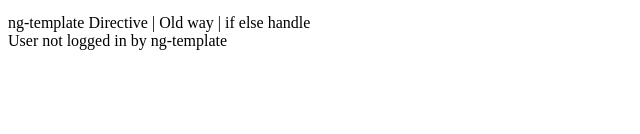
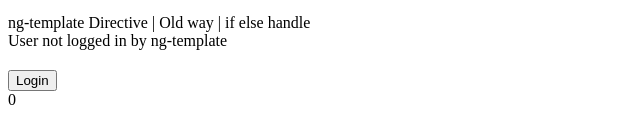
Before and after one commit to janaka120/angular18-project, an Angular app: page / in a window 1280 px wide. Shown: the part 1039-1173 px from the top of the page, without its empty margins (0-640 px from the left). Before the commit the page ends 1117 px from the top, so only its background shows below. Built offline with nearby package versions, Linux system fonts and the light colour scheme.

Commit message:
handle number values using if directive

```diff
--- a/src/app/app.component.html
+++ b/src/app/app.component.html
@@ -99,4 +99,13 @@
         <ng-template #errorMessage>User not logged in by ng-template</ng-template>
     </div>
 
+    <div>
+        <!-- if directive with number values -->
+        <button (click)="loginButtonClick()" *ngIf="loginAttemptCount < 3">Login</button>
+        <span>{{loginAttemptCount}}</span>
+        @if (loginAttemptCount >= 3) {
+            <h3>User exceeded number of login attempt</h3>
+        }
+    </div>
+
 </div>
--- a/src/app/app.component.ts
+++ b/src/app/app.component.ts
@@ -22,6 +22,7 @@ export class AppComponent {
   isLoggedIn = false;
 
   fruitName = 'Apple';
+  loginAttemptCount = 0;
 
   buttonClick () {
     console.log("Button Click..");
@@ -45,4 +46,8 @@ export class AppComponent {
     console.log("Press Enter key", userDetails.value);
     this.username = userDetails.value;
   }
+
+  loginButtonClick() {
+    this.loginAttemptCount += 1;
+  }
 }
```
